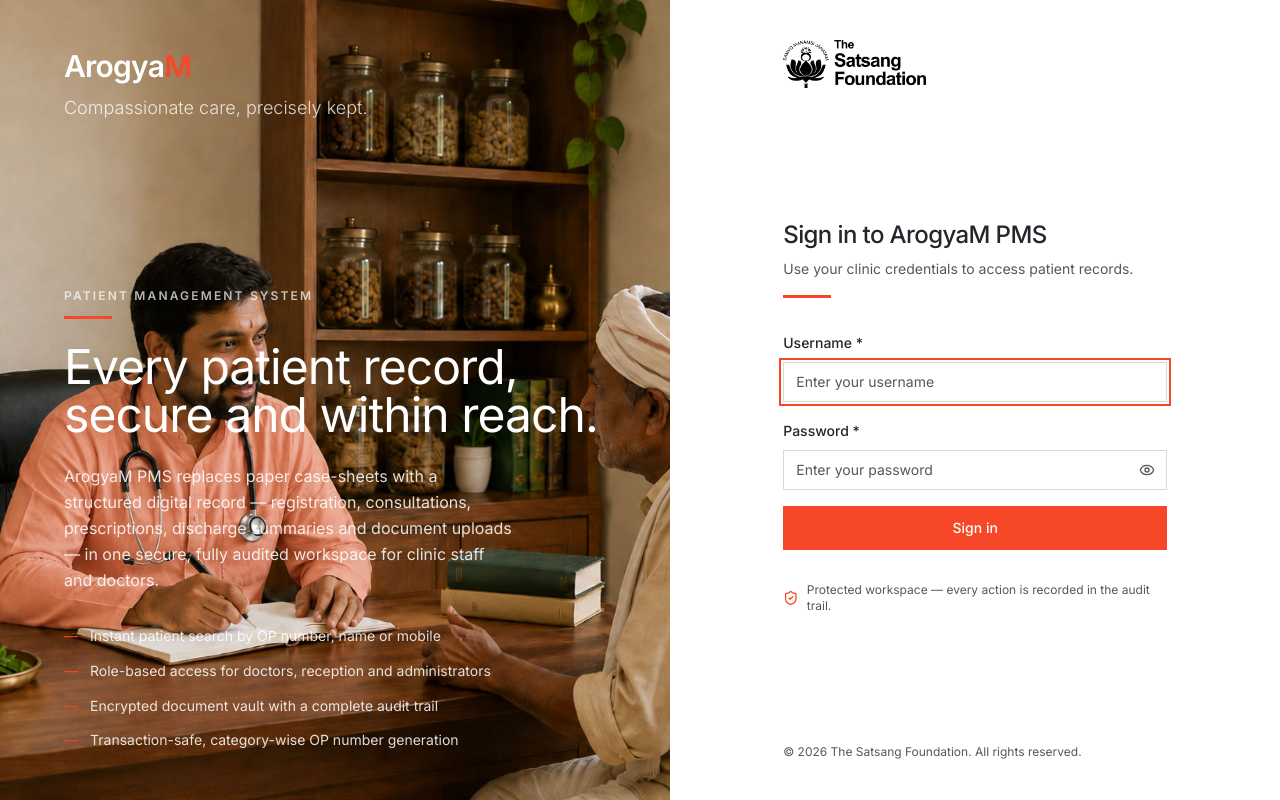
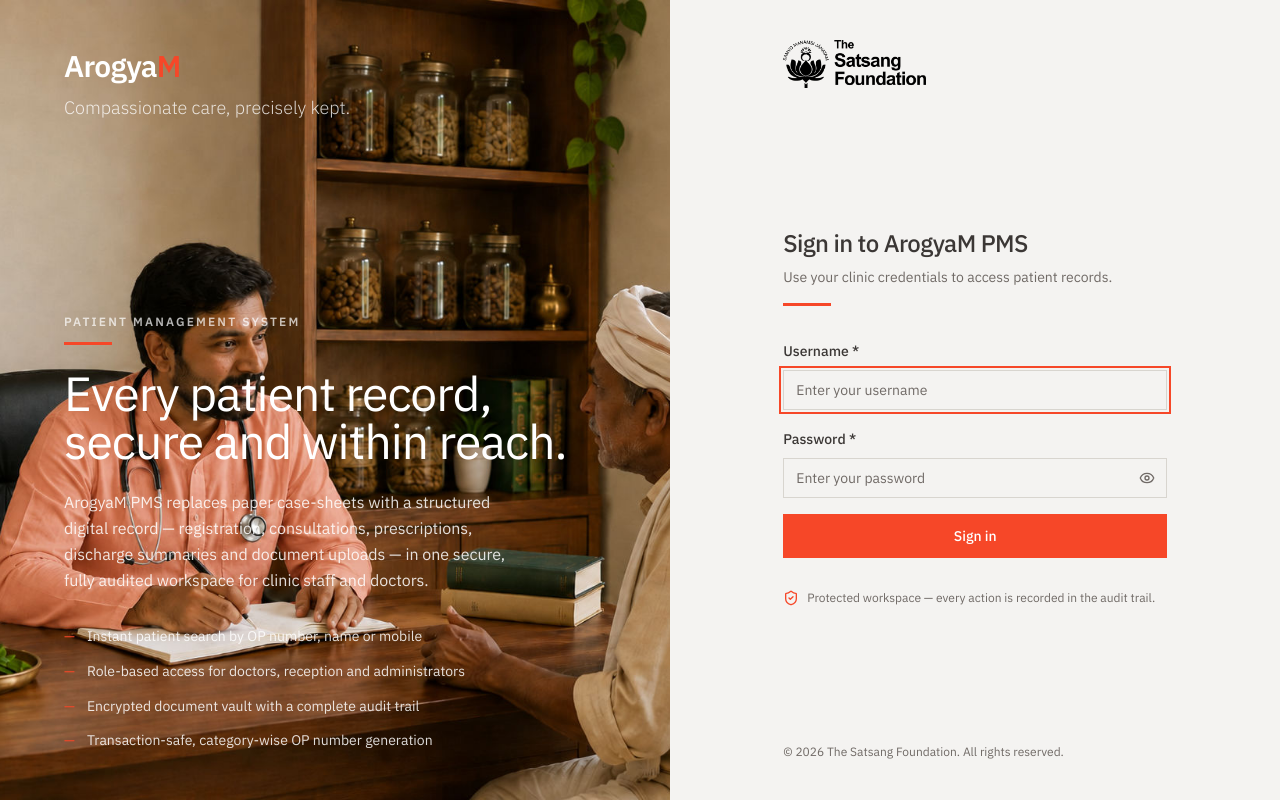
Before and after one commit to cleverbytescreations/ArogyaM-Patient-Management-System, a React (Vite) app in the folder frontend/: page /login in a window 1280 px wide. Built offline with nearby package versions, Linux system fonts and the light colour scheme; no server answers.

Commit message:
UI/UX design changes

```diff
--- a/frontend/index.html
+++ b/frontend/index.html
@@ -8,7 +8,7 @@
     <link rel="preconnect" href="https://fonts.googleapis.com" />
     <link rel="preconnect" href="https://fonts.gstatic.com" crossorigin />
     <link
-      href="https://fonts.googleapis.com/css2?family=Inter:wght@300;400;500;600;700&display=swap"
+      href="https://fonts.googleapis.com/css2?family=IBM+Plex+Sans:wght@300;400;500;600;700&display=swap"
       rel="stylesheet"
     />
     <title>ArogyaM PMS</title>
--- a/frontend/src/components/AppShell.tsx
+++ b/frontend/src/components/AppShell.tsx
@@ -3,7 +3,6 @@
 import { Link } from "react-router-dom";
 import { Menu, X } from "lucide-react";
 import { Button } from "@/components/ui/button";
-import { Separator } from "@/components/ui/separator";
 import { Nav } from "./Nav";
 import { BrandLogo } from "./BrandLogo";
 import { useAuth } from "@/auth/AuthContext";
@@ -87,8 +86,6 @@
           <UserMenu />
         </header>
 
-        <Separator />
-
         {/* Page content */}
         <main
           id="main-content"
--- a/frontend/src/components/DataTable.tsx
+++ b/frontend/src/components/DataTable.tsx
@@ -46,7 +46,7 @@
 
   return (
     <div className="space-y-2">
-      <div className="rounded-md border">
+      <div className="overflow-hidden rounded-md border bg-card">
         <Table>
           <TableHeader>
             <TableRow>
--- a/frontend/src/components/Nav.tsx
+++ b/frontend/src/components/Nav.tsx
@@ -67,11 +67,11 @@
               onClick={onNavigate}
               className={({ isActive }) =>
                 cn(
-                  "flex items-center gap-3 rounded-md px-3 py-2 text-sm font-medium transition-colors",
-                  "hover:bg-accent hover:text-accent-foreground",
+                  "flex items-center gap-3 rounded-sm px-3 py-2.5 text-sm font-medium transition-colors",
+                  "hover:bg-secondary hover:text-foreground",
                   "focus-visible:outline-none focus-visible:ring-2 focus-visible:ring-ring",
                   isActive
-                    ? "bg-primary/10 text-primary shadow-[inset_3px_0_0_0] shadow-primary"
+                    ? "bg-secondary text-foreground shadow-[inset_3px_0_0_0] shadow-primary"
                     : "text-muted-foreground"
                 )
               }
--- /dev/null
+++ b/frontend/src/components/PageHeader.tsx
@@ -0,0 +1,61 @@
+import type { ReactNode } from "react";
+import { cn } from "@/lib/utils";
+
+interface PageHeaderProps {
+  /** Small uppercase tracked label above the title (the Kyndryl "SERVICES" eyebrow). */
+  eyebrow?: string;
+  /** Page title — rendered in the light-weight, oversized editorial style. */
+  title: string;
+  /** Optional muted subtitle below the title. */
+  subtitle?: string;
+  /** Optional right-aligned actions (e.g. a primary button). */
+  actions?: ReactNode;
+  className?: string;
+}
+
+/**
+ * Editorial page header in the Kyndryl idiom: an optional uppercase eyebrow with a
+ * short coral accent rule, a light-weight oversized title, and an optional subtitle,
+ * with room for right-aligned actions. Carries the brand voice across every page.
+ */
+export function PageHeader({
+  eyebrow,
+  title,
+  subtitle,
+  actions,
+  className,
+}: PageHeaderProps) {
+  return (
+    <div
+      className={cn(
+        "flex flex-col gap-4 sm:flex-row sm:items-end sm:justify-between",
+        className
+      )}
+    >
+      <div>
+        {eyebrow && (
+          <>
+            <p className="eyebrow">{eyebrow}</p>
+            <span className="accent-rule mt-2" aria-hidden="true" />
+          </>
+        )}
+        <h1
+          className={cn(
+            "text-3xl font-light tracking-tight text-foreground sm:text-4xl",
+            eyebrow ? "mt-4" : ""
+          )}
+        >
+          {title}
+        </h1>
+        {subtitle && (
+          <p className="mt-2 text-base font-light text-muted-foreground">
+            {subtitle}
+          </p>
+        )}
+      </div>
+      {actions && (
+        <div className="flex flex-shrink-0 items-center gap-2">{actions}</div>
+      )}
+    </div>
+  );
+}
--- a/frontend/src/components/ui/badge.tsx
+++ b/frontend/src/components/ui/badge.tsx
@@ -3,7 +3,7 @@
 import { cn } from "@/lib/utils";
 
 const badgeVariants = cva(
-  "inline-flex items-center rounded-full border px-2.5 py-0.5 text-xs font-semibold transition-colors focus:outline-none focus:ring-2 focus:ring-ring focus:ring-offset-2",
+  "inline-flex items-center rounded-sm border px-2.5 py-0.5 text-xs font-semibold transition-colors focus:outline-none focus:ring-2 focus:ring-ring focus:ring-offset-2",
   {
     variants: {
       variant: {
--- a/frontend/src/components/ui/card.tsx
+++ b/frontend/src/components/ui/card.tsx
@@ -8,7 +8,7 @@
   <div
     ref={ref}
     className={cn(
-      "rounded-lg border bg-card text-card-foreground shadow-sm",
+      "rounded-lg border bg-card text-card-foreground",
       className
     )}
     {...props}
--- a/frontend/src/components/ui/table.tsx
+++ b/frontend/src/components/ui/table.tsx
@@ -72,7 +72,7 @@
   <th
     ref={ref}
     className={cn(
-      "h-12 px-4 text-left align-middle font-medium text-muted-foreground [&:has([role=checkbox])]:pr-0",
+      "h-11 px-4 text-left align-middle text-xs font-semibold uppercase tracking-[0.08em] text-muted-foreground [&:has([role=checkbox])]:pr-0",
       className
     )}
     {...props}
--- a/frontend/src/features/users/UsersListPage.tsx
+++ b/frontend/src/features/users/UsersListPage.tsx
@@ -7,6 +7,7 @@
 import { Badge } from "@/components/ui/badge";
 import { DataTable } from "@/components/DataTable";
 import type { Column } from "@/components/DataTable";
+import { PageHeader } from "@/components/PageHeader";
 import { ConfirmDialog } from "@/components/ConfirmDialog";
 import { UserFormDialog } from "./UserFormDialog";
 import { ResetPasswordDialog } from "./ResetPasswordDialog";
@@ -189,19 +190,18 @@
   ];
 
   return (
-    <div className="space-y-4">
-      <div className="flex items-center justify-between">
-        <div>
-          <h1 className="text-2xl font-bold tracking-tight">User Management</h1>
-          <p className="text-muted-foreground">
-            Manage staff accounts and roles
-          </p>
-        </div>
-        <Button onClick={openCreate} aria-label="Create new user">
-          <Plus className="mr-2 h-4 w-4" aria-hidden="true" />
-          Add User
-        </Button>
-      </div>
+    <div className="space-y-6">
+      <PageHeader
+        eyebrow="Administration"
+        title="User Management"
+        subtitle="Manage staff accounts and roles"
+        actions={
+          <Button onClick={openCreate} aria-label="Create new user">
+            <Plus className="mr-2 h-4 w-4" aria-hidden="true" />
+            Add User
+          </Button>
+        }
+      />
 
       {error && (
         <div
--- a/frontend/src/index.css
+++ b/frontend/src/index.css
@@ -5,29 +5,30 @@
 @layer base {
   /*
    * ArogyaM brand palette — Kyndryl-inspired editorial system:
-   * a warm cream canvas, charcoal ink, and a single confident coral accent,
-   * with the navy of the Sacred Grove lotus mark as the complementary tone.
-   * Corners are nearly square and type is set in IBM Plex Sans.
+   * a warm light-greige canvas with white surfaces floating on it, a dark-grey
+   * (not black) editorial ink, and a single confident coral/flame accent used
+   * sparingly, with the navy of the Sacred Grove lotus mark as the complementary
+   * tone. Corners are nearly square and type is set light-weight in IBM Plex Sans.
    */
   :root {
-    --background: 0 0% 100%;
-    --foreground: 210 9% 15%;
+    --background: 36 11% 95%;
+    --foreground: 24 6% 22%;
     --card: 0 0% 100%;
-    --card-foreground: 210 9% 15%;
+    --card-foreground: 24 6% 22%;
     --popover: 0 0% 100%;
-    --popover-foreground: 210 9% 15%;
+    --popover-foreground: 24 6% 22%;
     --primary: 9 92% 56%;
     --primary-foreground: 0 0% 100%;
-    --secondary: 40 13% 94%;
-    --secondary-foreground: 210 9% 20%;
-    --muted: 40 14% 96%;
-    --muted-foreground: 215 7% 35%;
+    --secondary: 36 12% 91%;
+    --secondary-foreground: 24 6% 24%;
+    --muted: 36 12% 93%;
+    --muted-foreground: 25 5% 42%;
     --accent: 9 100% 96%;
     --accent-foreground: 9 75% 42%;
     --destructive: 0 72% 48%;
     --destructive-foreground: 0 0% 100%;
-    --border: 30 9% 88%;
-    --input: 30 9% 85%;
+    --border: 36 10% 86%;
+    --input: 36 10% 83%;
     --ring: 9 92% 56%;
     --radius: 0.125rem;
 
@@ -84,6 +85,7 @@
   h1,
   h2,
   h3 {
+    font-weight: 300;
     letter-spacing: -0.02em;
   }
 
@@ -97,6 +99,11 @@
   /* Short coral rule placed under a section heading — the signature Kyndryl accent */
   .accent-rule {
     @apply block h-[3px] w-12 bg-primary;
+  }
+
+  /* Small uppercase tracked label sitting above a heading (the "SERVICES" eyebrow) */
+  .eyebrow {
+    @apply text-xs font-semibold uppercase tracking-[0.12em] text-muted-foreground;
   }
 
   /* Oversized, faint watermark heading (e.g. the "how kyndryl helps" treatment) */
--- a/frontend/tailwind.config.js
+++ b/frontend/tailwind.config.js
@@ -11,7 +11,7 @@
     extend: {
       fontFamily: {
         sans: [
-          "Inter",
+          "IBM Plex Sans",
           "ui-sans-serif",
           "system-ui",
           "-apple-system",
@@ -20,6 +20,13 @@
           "Helvetica Neue",
           "Arial",
           "sans-serif",
+        ],
+      },
+      fontSize: {
+        // Oversized, light-weight editorial page title (Kyndryl hero treatment)
+        display: [
+          "clamp(2rem, 4vw, 3.25rem)",
+          { lineHeight: "1.05", letterSpacing: "-0.02em", fontWeight: "300" },
         ],
       },
       colors: {
```
Also changed, not shown: 1 other file (tests, documents, lock files or other folders).
